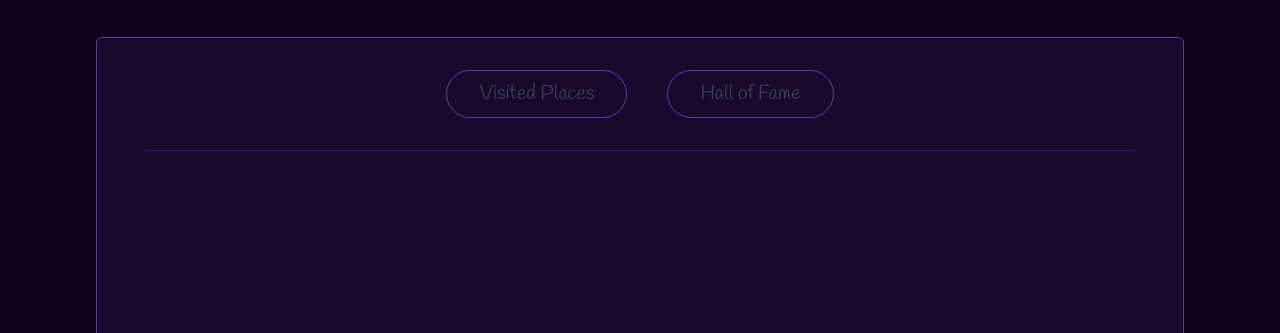
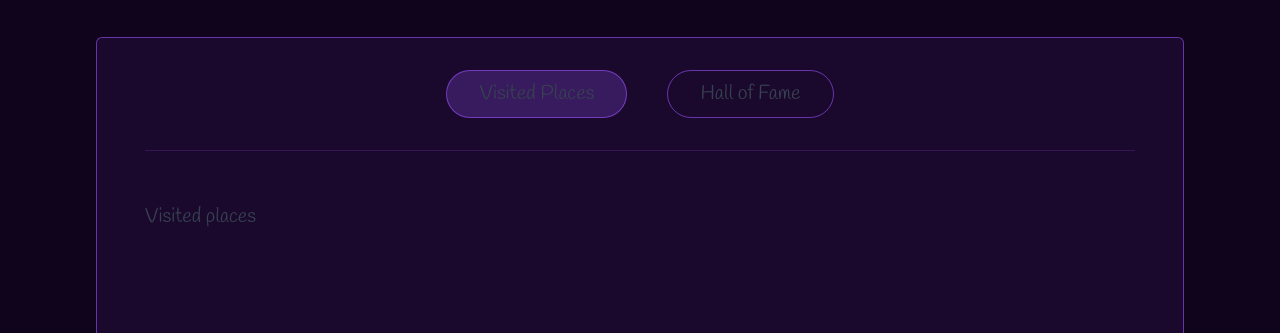
Before and after one commit to devstardude/visitereum, a Next.js app: page /profile in a window 1280 px wide. Shown: the part 443-776 px from the top of the page. Built offline with nearby package versions, Linux system fonts and the light colour scheme.

Commit message:
tabs done

```diff
--- a/components/main/ProfilePage/ContentTab/index.tsx
+++ b/components/main/ProfilePage/ContentTab/index.tsx
@@ -1,14 +1,21 @@
 import { useState } from "react";
-import styles from './style.module.css'
+import styles from "./style.module.css";
 import Button from "../../../shared/Button";
+import Visited from "./Visited";
+import HallOfFame from "./HallOfFame";
 const ContentTab = () => {
-  const [tab, setTab] = useState<boolean>(false);
+  const [tab, setTab] = useState<boolean>(true);
   return (
     <div className={styles.container}>
       <div className={styles.buttonContainer}>
-        <Button>Visited Places</Button>
-        <Button>Hall of Fame</Button>
+        <Button clicked={() => setTab(true)} active={tab === true}>
+          Visited Places
+        </Button>
+        <Button clicked={() => setTab(false)} active={tab === false}>
+          Hall of Fame
+        </Button>
       </div>
+      <div className={styles.contentContainer}>{tab ? <Visited /> : <HallOfFame />}</div>
     </div>
   );
 };
--- a/components/main/ProfilePage/ContentTab/style.module.css
+++ b/components/main/ProfilePage/ContentTab/style.module.css
@@ -9,3 +9,7 @@
   @apply mx-6 lg:mx-12 pb-[2rem];
   @apply border-b border-[#9A53FF]/20;
 }
+
+.contentContainer {
+  @apply p-6 lg:p-12;
+}
--- a/components/shared/Button/index.tsx
+++ b/components/shared/Button/index.tsx
@@ -1,9 +1,18 @@
 import styles from "./style.module.css";
 interface Button {
   children: React.ReactNode;
+  active?: boolean;
+  clicked?: () => void;
 }
-const Button = ({ children }: Button) => {
-  return <div className={styles.container}>{children}</div>;
+const Button = ({ children, active, clicked }: Button) => {
+  return (
+    <div
+      onClick={clicked}
+      className={`${styles.container} ${active && styles.active}`}
+    >
+      {children}
+    </div>
+  );
 };
 
 export default Button;
--- a/components/shared/Button/style.module.css
+++ b/components/shared/Button/style.module.css
@@ -1,5 +1,9 @@
 .container {
-  @apply py-[0.3rem] px-[0.6rem] lg:px-[2rem] ;
+  @apply py-[0.3rem] px-[0.6rem] lg:px-[2rem];
   @apply border border-[#9A53FF]/60 rounded-full;
   @apply hover:bg-[#9b53ff3d] transition-colors cursor-pointer;
 }
+
+.active {
+  @apply bg-[#9b53ff3d];
+}
```
